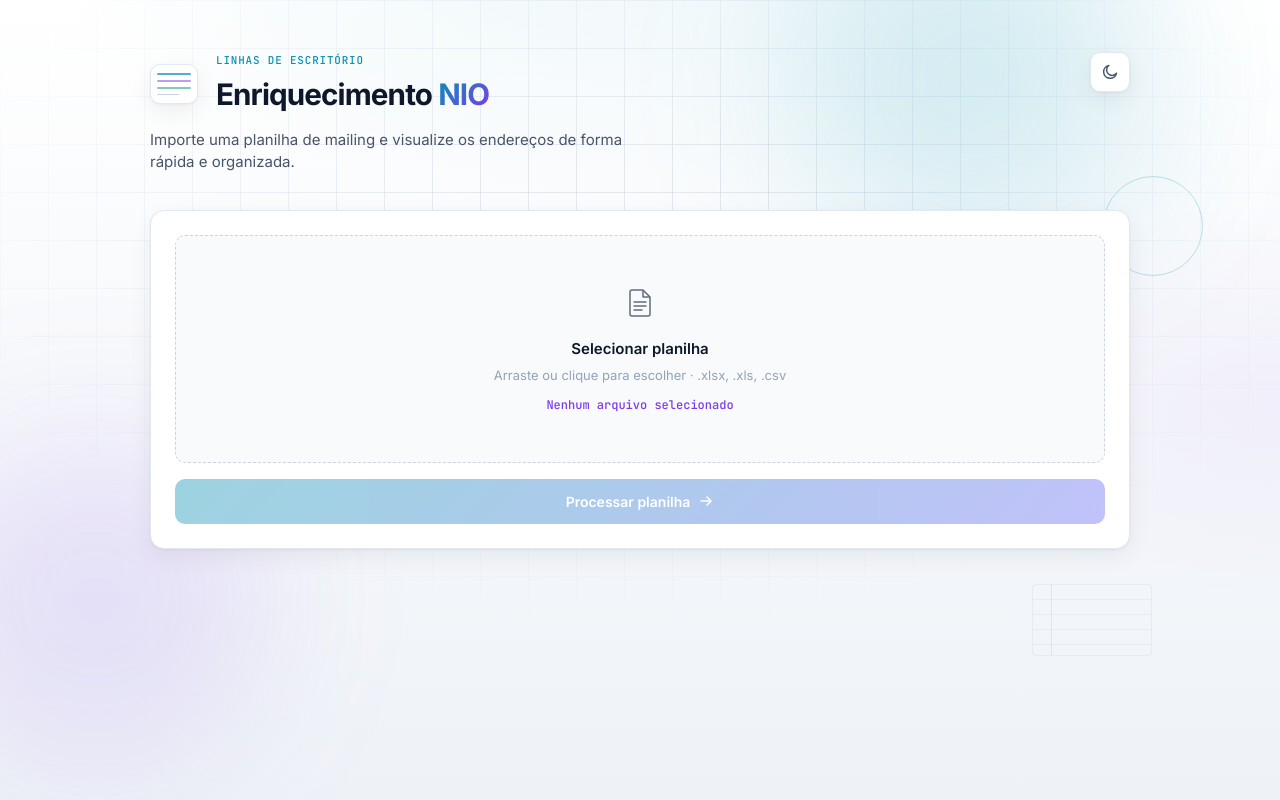
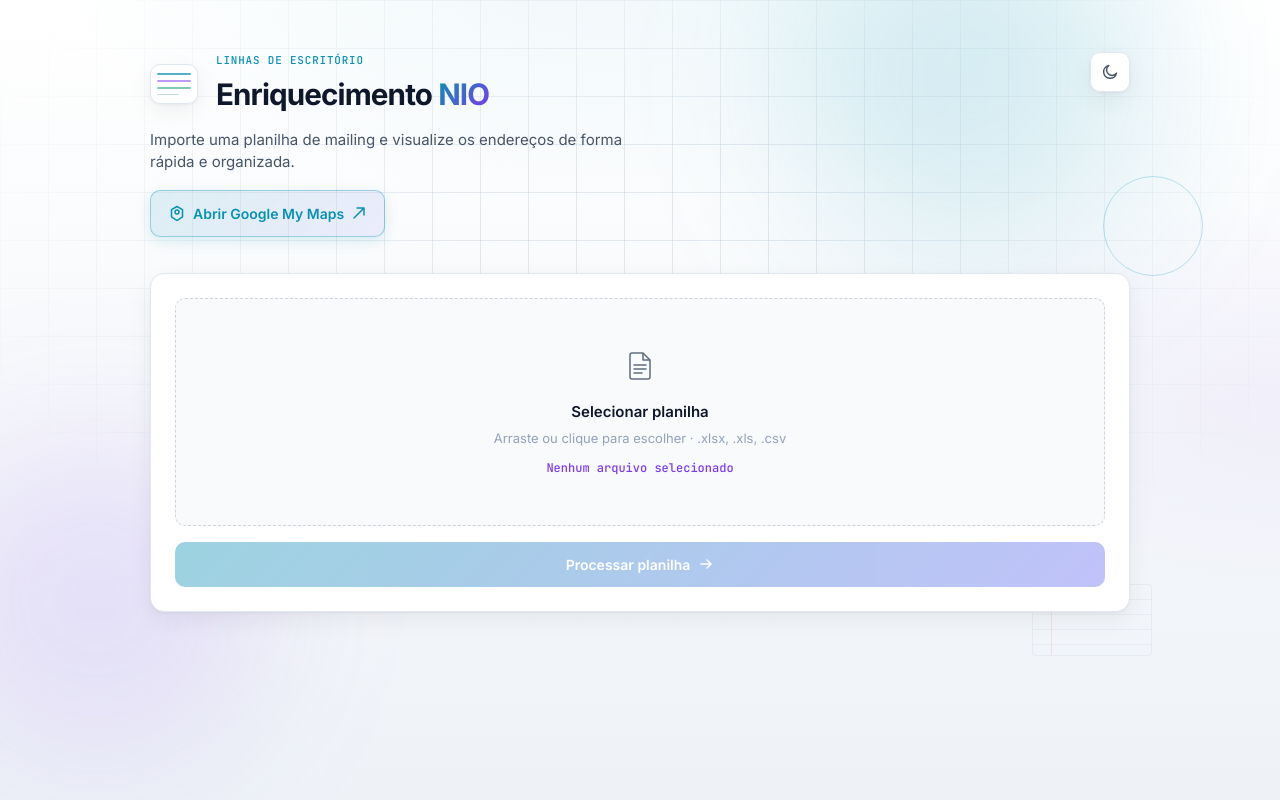
Before and after one commit to 0125mateus/mailing-enderecos, a Django app: page / in a window 1280 px wide. Run offline with Django 5.2, Linux system fonts and the light colour scheme.

Commit message:
Adiciona botão para abrir o Google My Maps em nova aba.
O link fica sempre visível no cabeçalho e funciona em produção no Render sem depender do Playwright.

Co-authored-by: Cursor <cursoragent@cursor.com>

```diff
--- a/mailing/views.py
+++ b/mailing/views.py
@@ -19,7 +19,10 @@ def home(request):
     return render(
         request,
         "index.html",
-        {"maps_automation_enabled": settings.PLAYWRIGHT_ENABLED},
+        {
+            "maps_automation_enabled": settings.PLAYWRIGHT_ENABLED,
+            "google_maps_url": settings.GOOGLE_MAPS_URL,
+        },
     )
 
 
--- a/static/css/style.css
+++ b/static/css/style.css
@@ -435,7 +435,13 @@ body {
     margin-bottom: 20px;
 }
 
+.maps-actions-header {
+    margin-top: 16px;
+    margin-bottom: 0;
+}
+
 .btn-maps,
+.btn-maps-open,
 .btn-maps-cancel {
     display: inline-flex;
     align-items: center;
@@ -448,6 +454,18 @@ body {
     font-weight: 600;
     cursor: pointer;
     transition: opacity 0.2s, transform 0.15s, box-shadow 0.2s, background 0.2s;
+    text-decoration: none;
+}
+
+.btn-maps-open {
+    border: 1px solid rgba(8, 145, 178, 0.35);
+    background: linear-gradient(135deg, rgba(8, 145, 178, 0.12) 0%, rgba(99, 102, 241, 0.1) 100%);
+    color: var(--cyan);
+    box-shadow: 0 4px 14px var(--cyan-glow);
+}
+
+.btn-maps-open:hover {
+    opacity: 0.92;
 }
 
 .btn-maps {
--- a/templates/index.html
+++ b/templates/index.html
@@ -55,6 +55,23 @@
                 </button>
             </div>
             <p class="header-desc">Importe uma planilha de mailing e visualize os endereços de forma rápida e organizada.</p>
+            <div class="maps-actions maps-actions-header">
+                <a
+                    href="{{ google_maps_url }}"
+                    target="_blank"
+                    rel="noopener noreferrer"
+                    class="btn-maps-open"
+                >
+                    <svg width="16" height="16" viewBox="0 0 16 16" fill="none" aria-hidden="true">
+                        <path d="M8 1.5l5.5 3.2v7.1L8 15.5 2.5 11.8V4.7L8 1.5z" stroke="currentColor" stroke-width="1.5" stroke-linejoin="round"/>
+                        <circle cx="8" cy="7" r="2" stroke="currentColor" stroke-width="1.5"/>
+                    </svg>
+                    <span>Abrir Google My Maps</span>
+                    <svg width="14" height="14" viewBox="0 0 14 14" fill="none" aria-hidden="true">
+                        <path d="M5 2h7v7M12 2 2 12" stroke="currentColor" stroke-width="1.5" stroke-linecap="round" stroke-linejoin="round"/>
+                    </svg>
+                </a>
+            </div>
         </header>
 
         <section class="upload-card">
```
